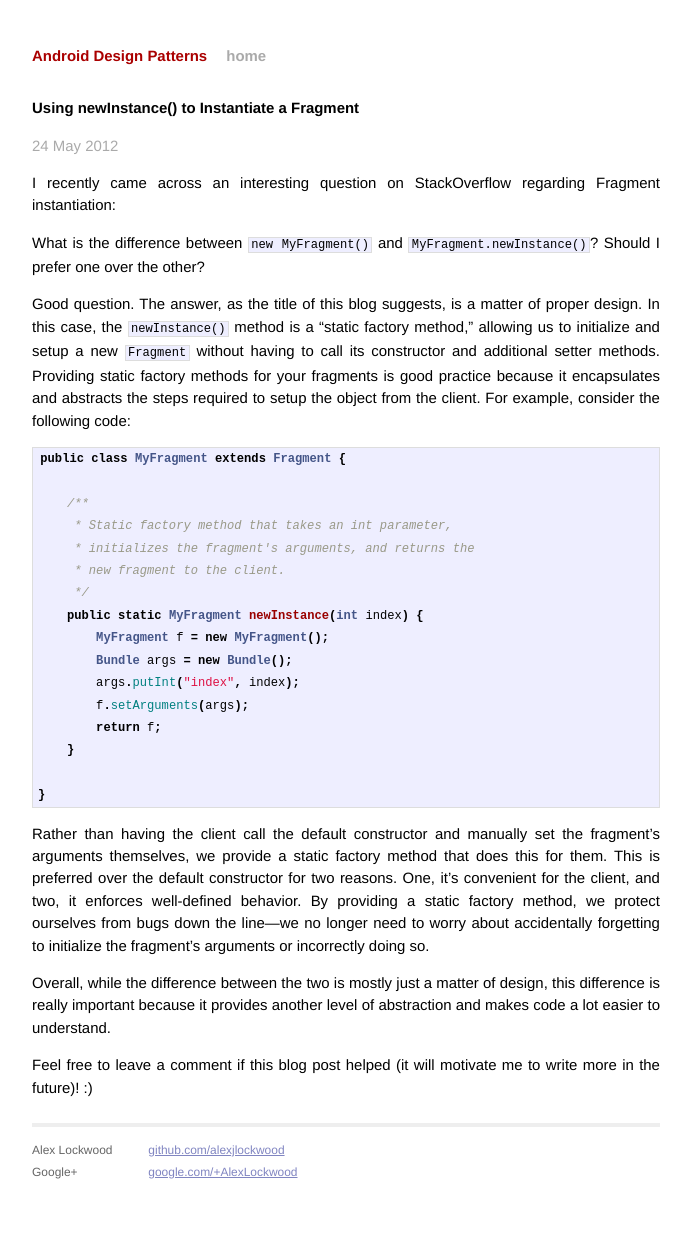
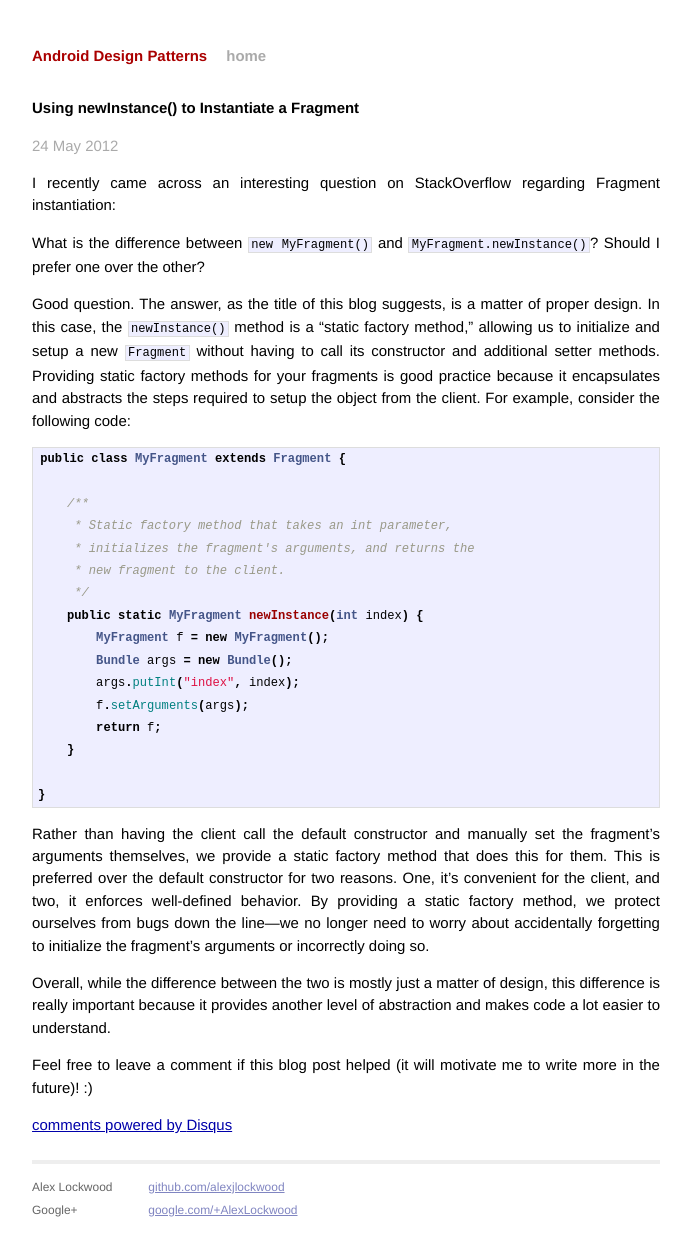
Before and after one commit to alexjlockwood/AndroidDesignPatterns, a Jekyll site: the page built from _posts/2012-05-24-using-newinstance-to-instantiate-a-fragment.md, in a window 1280 px wide. Shown: the whole page, without its empty margins (294-985 px from the left). Built offline with Jekyll 4.4.1, drawn with Linux system fonts in a browser that asks for light colours; Markdown is read by kramdown in place of the engine named in the settings; comment, search, counter and statistics services are not loaded; before the commit the page ends 1196 px from its top, so only the background shows below that; some of the changed lines change nothing that is shown.

Commit message:
Initial disqus integration

```diff
--- a/_layouts/post.html
+++ b/_layouts/post.html
@@ -7,3 +7,20 @@
 <div class="post">
 {{ content }}
 </div>
+
+{% if page.comments %}
+<div id="disqus_thread"></div>
+<script type="text/javascript">
+  /* * * CONFIGURATION VARIABLES: EDIT BEFORE PASTING INTO YOUR WEBPAGE * * */
+  var disqus_shortname = 'androiddesignpatterns';
+
+  /* * * DON'T EDIT BELOW THIS LINE * * */
+  (function() {
+    var dsq = document.createElement('script'); dsq.type = 'text/javascript'; dsq.async = true;
+    dsq.src = '//' + disqus_shortname + '.disqus.com/embed.js';
+    (document.getElementsByTagName('head')[0] || document.getElementsByTagName('body')[0]).appendChild(dsq);
+  })();
+</script>
+<noscript>Please enable JavaScript to view the <a href="http://disqus.com/?ref_noscript">comments powered by Disqus.</a></noscript>
+<a href="http://disqus.com" class="dsq-brlink">comments powered by <span class="logo-disqus">Disqus</span></a>
+{% endif %}
--- a/_posts/2012-05-24-using-newinstance-to-instantiate-a-fragment.md
+++ b/_posts/2012-05-24-using-newinstance-to-instantiate-a-fragment.md
@@ -3,6 +3,7 @@
 title: Using newInstance() to Instantiate a Fragment
 date: 2012-05-24
 permalink: /2012/05/using-newinstance-to-instantiate.html
+comments: true
 ---
 
 I recently came across an interesting question on StackOverflow regarding Fragment instantiation:
```
